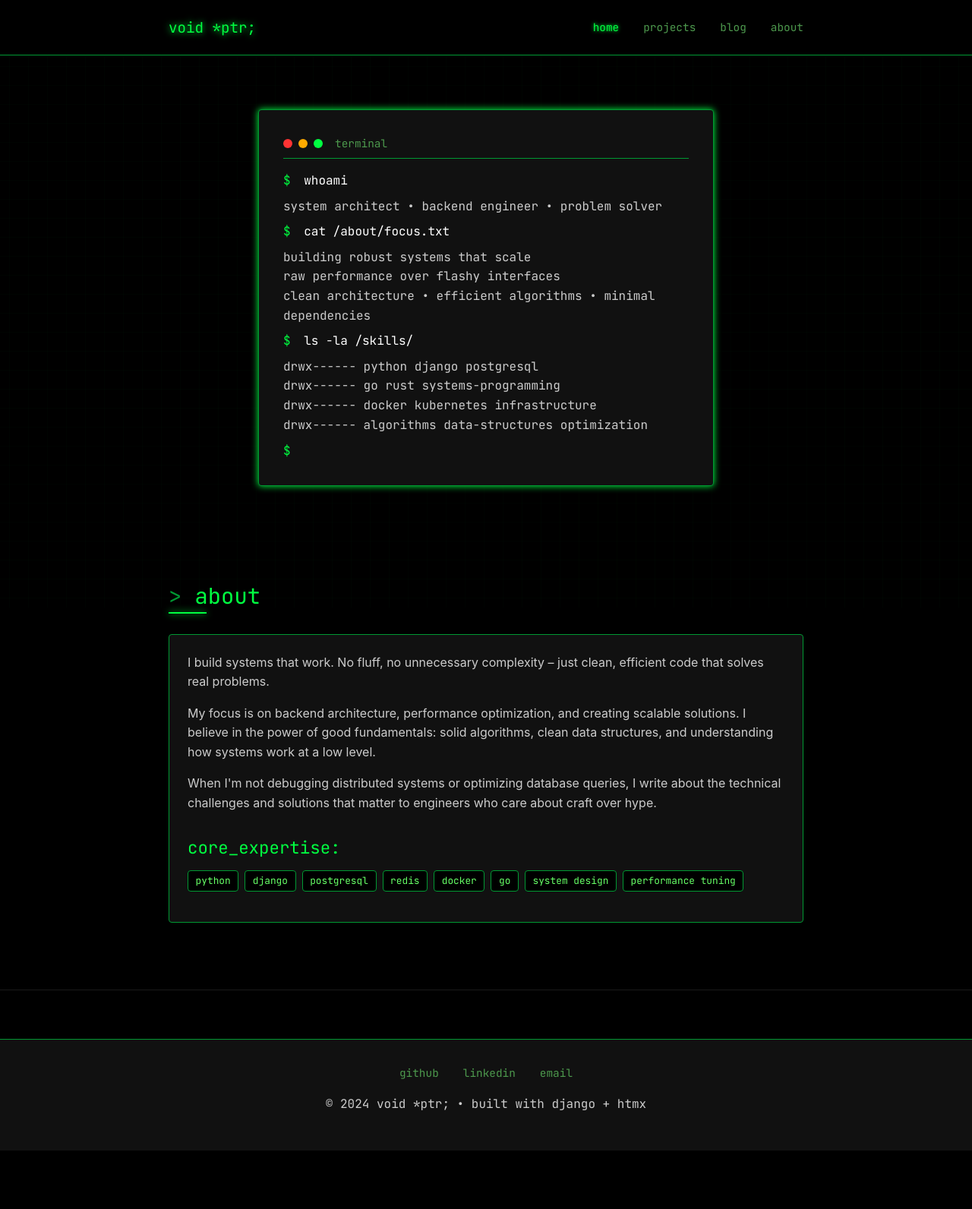
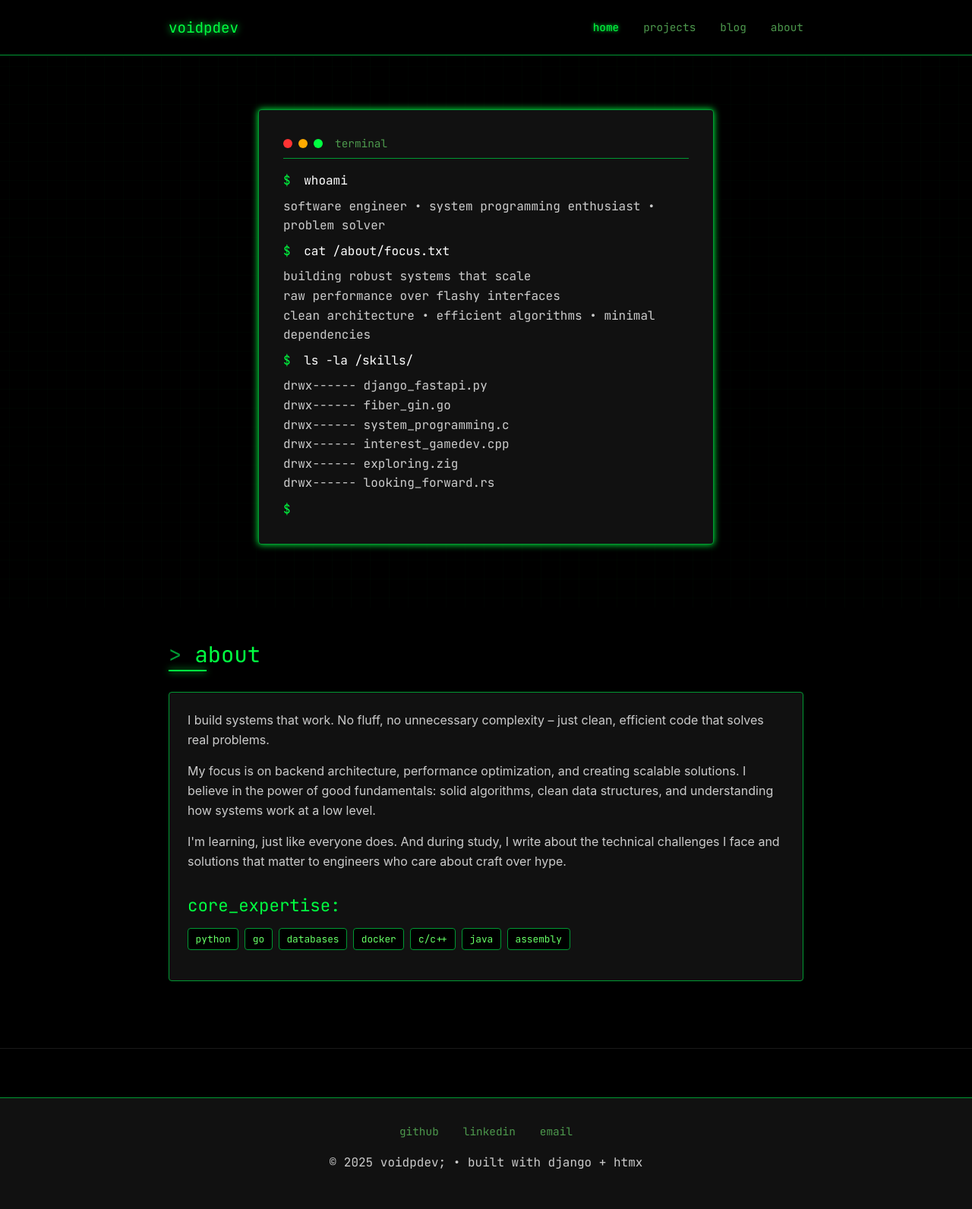
Before and after one commit to Samandar-Komilov/voidpdev, a Django app: page / in a window 1280 px wide. Shown: the whole page at 76% size. Before the commit the page ends 1515 px from the top, so only its background shows below. Run offline with Django 5.2, Linux system fonts and the light colour scheme; data that the repository does not hold is empty; some libraries are stand-ins or nearby versions.

Commit message:
fix: minor front improvements

```diff
--- a/templates/base.html
+++ b/templates/base.html
@@ -1,13 +1,13 @@
-<!-- templates/base.html -->
 <!DOCTYPE html>
 <html lang="en">
 <head>
     <meta charset="UTF-8">
     <meta name="viewport" content="width=device-width, initial-scale=1.0">
-    <title>{% block title %}void *ptr; - System Architect{% endblock %}</title>
+    <title>{% block title %}voidpdev | Samandar Komilov{% endblock %}</title>
     <meta name="description" content="{% block description %}System architecture, raw power, minimalist code{% endblock %}">
 
     {% load static %}
+    <link rel="icon" type="image/x-icon" href="{% static 'images/voidp.ico' %}">
 
     <!-- Fonts -->
     <link rel="preconnect" href="https://fonts.googleapis.com">
@@ -30,7 +30,7 @@
     <nav class="navbar">
         <div class="nav-container">
             <div class="nav-logo">
-                <a href="{% url 'home' %}">void *ptr;</a>
+                <a href="{% url 'home' %}">voidpdev</a>
             </div>
             <div class="nav-menu">
                 <a href="{% url 'home' %}" class="nav-link {% if request.resolver_match.url_name == 'home' %}active{% endif %}">home</a>
@@ -52,11 +52,11 @@
         <div class="container">
             <div class="footer-content">
                 <div class="social-links">
-                    <a href="https://github.com/yourusername" target="_blank">github</a>
-                    <a href="https://linkedin.com/in/yourusername" target="_blank">linkedin</a>
-                    <a href="mailto:your.email@example.com">email</a>
+                    <a href="https://github.com/Samandar-Komilov" target="_blank">github</a>
+                    <a href="https://linkedin.com/in/samandar_komilov" target="_blank">linkedin</a>
+                    <a href="mailto:samandar.komilov@proton.me">email</a>
                 </div>
-                <p>© 2024 void *ptr; • built with django + htmx</p>
+                <p>© 2025 voidpdev; • built with django + htmx</p>
             </div>
         </div>
     </footer>
--- a/templates/index.html
+++ b/templates/index.html
@@ -23,7 +23,7 @@
                         <span class="prompt">$</span>
                         <span class="command">whoami</span>
                     </div>
-                    <div class="output">system architect • backend engineer • problem solver</div>
+                    <div class="output">software engineer • system programming enthusiast • problem solver</div>
 
                     <div class="terminal-line">
                         <span class="prompt">$</span>
@@ -40,10 +40,12 @@
                         <span class="command">ls -la /skills/</span>
                     </div>
                     <div class="output">
-                        drwx------ python django postgresql<br>
-                        drwx------ go rust systems-programming<br>
-                        drwx------ docker kubernetes infrastructure<br>
-                        drwx------ algorithms data-structures optimization
+                        drwx------ django_fastapi.py<br>
+                        drwx------ fiber_gin.go<br>
+                        drwx------ system_programming.c<br>
+                        drwx------ interest_gamedev.cpp<br>
+                        drwx------ exploring.zig<br>
+                        drwx------ looking_forward.rs<br>
                     </div>
 
                     <div class="terminal-line">
@@ -131,19 +133,18 @@
 
             <p>My focus is on backend architecture, performance optimization, and creating scalable solutions. I believe in the power of good fundamentals: solid algorithms, clean data structures, and understanding how systems work at a low level.</p>
 
-            <p>When I'm not debugging distributed systems or optimizing database queries, I write about the technical challenges and solutions that matter to engineers who care about craft over hype.</p>
+            <p>I'm learning, just like everyone does. And during study, I write about the technical challenges I face and solutions that matter to engineers who care about craft over hype.</p>
 
             <div style="margin-top: 2rem;">
                 <h3 style="color: var(--primary-green); font-family: var(--font-mono); margin-bottom: 1rem;">core_expertise:</h3>
                 <div class="project-tech">
                     <span class="tech-tag">python</span>
-                    <span class="tech-tag">django</span>
-                    <span class="tech-tag">postgresql</span>
-                    <span class="tech-tag">redis</span>
+                    <span class="tech-tag">go</span>
+                    <span class="tech-tag">databases</span>
                     <span class="tech-tag">docker</span>
-                    <span class="tech-tag">go</span>
-                    <span class="tech-tag">system design</span>
-                    <span class="tech-tag">performance tuning</span>
+                    <span class="tech-tag">c/c++</span>
+                    <span class="tech-tag">java</span>
+                    <span class="tech-tag">assembly</span>
                 </div>
             </div>
         </div>
```
Also changed, not shown: conclusions.md (added, +32 -0 lines), static/images/voidp.ico (added).
